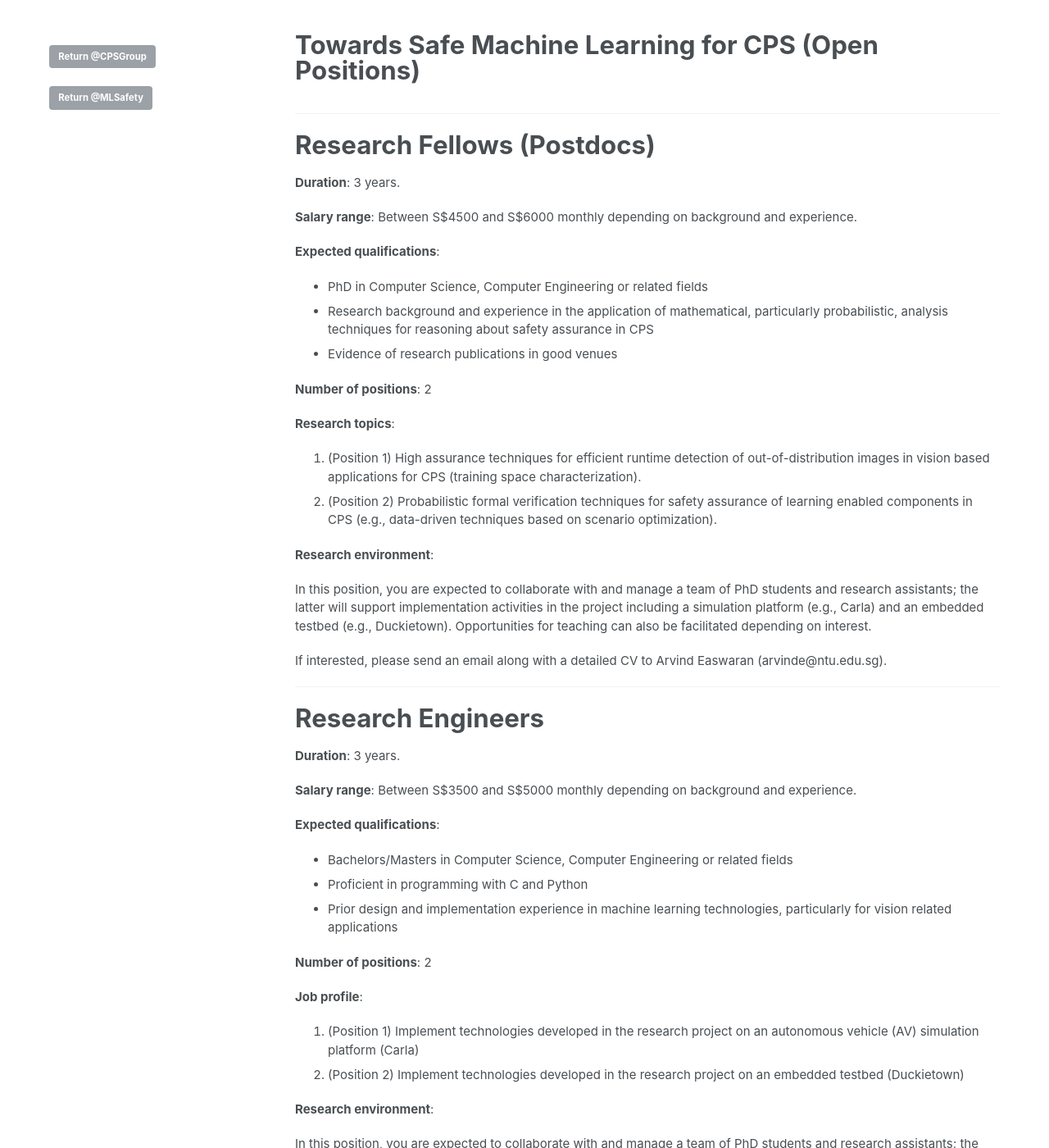
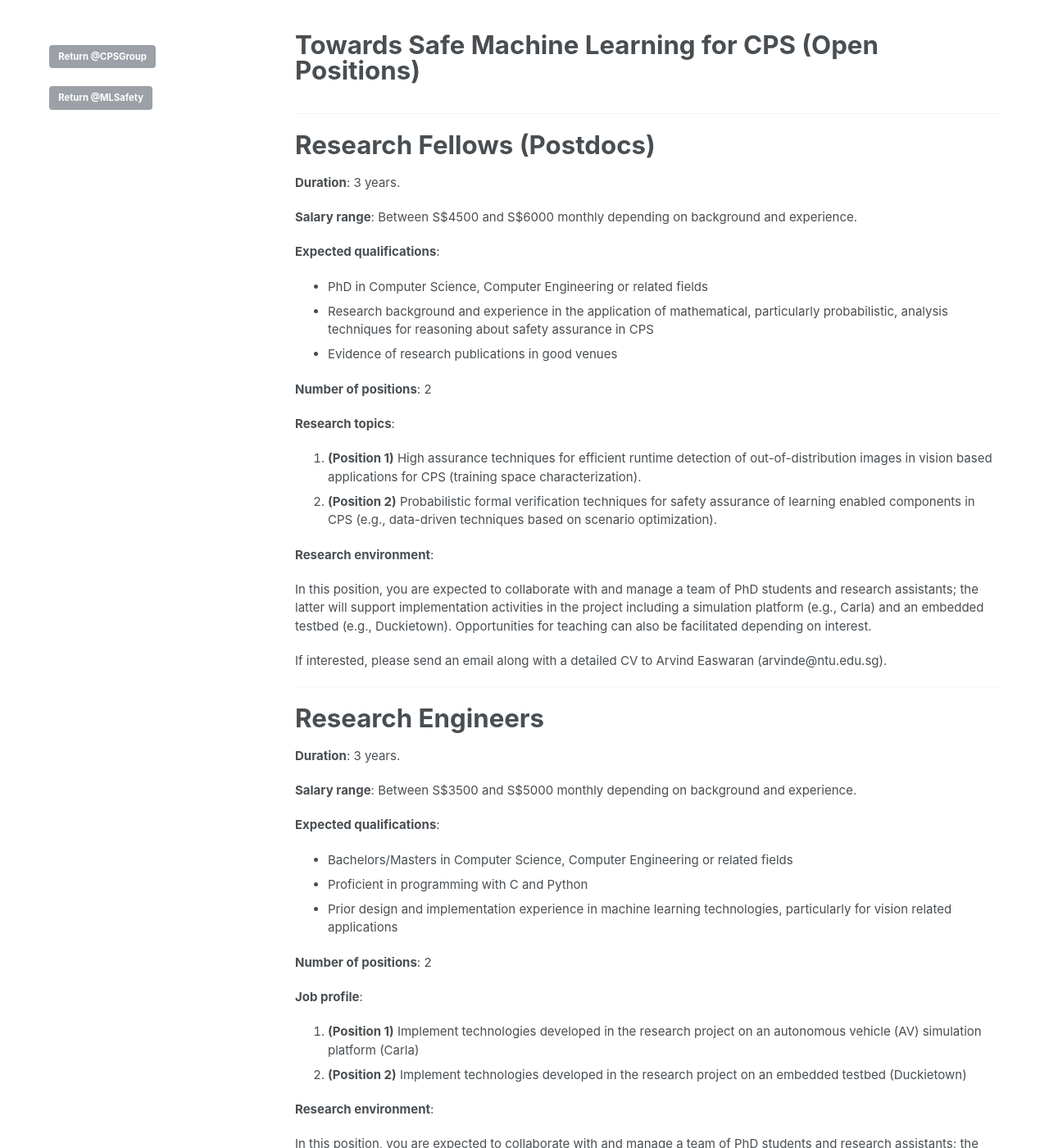
Before and after one commit to CPS-research-group/CPS-research-group.github.io, a Jekyll site: the page built from _pages/ml_safety_open.md, in a window 1280 px wide and 1400 px high. Shown: the whole window at 82% size. Built offline with Jekyll 4.4.1, drawn with Linux system fonts in a browser that asks for light colours.

Commit message:
Updates.

```diff
--- a/_pages/ml_safety_open.md
+++ b/_pages/ml_safety_open.md
@@ -33,8 +33,8 @@
 __Research topics__:
 
   <ol>
-    <li>(Position 1) High assurance techniques for efficient runtime detection of out-of-distribution images in vision based applications for CPS (training space characterization).</li>
-    <li>(Position 2) Probabilistic formal verification techniques for safety assurance of learning enabled components in CPS (e.g., data-driven techniques based on scenario optimization).</li>
+    <li><b>(Position 1)</b> High assurance techniques for efficient runtime detection of out-of-distribution images in vision based applications for CPS (training space characterization).</li>
+    <li><b>(Position 2)</b> Probabilistic formal verification techniques for safety assurance of learning enabled components in CPS (e.g., data-driven techniques based on scenario optimization).</li>
   </ol>
 
 __Research environment__:
@@ -64,8 +64,8 @@
 __Job profile__:
 
   <ol>
-    <li>(Position 1) Implement technologies developed in the research project on an autonomous vehicle (AV) simulation platform (Carla)</li>
-    <li>(Position 2) Implement technologies developed in the research project on an embedded testbed (Duckietown)</li>
+    <li><b>(Position 1)</b> Implement technologies developed in the research project on an autonomous vehicle (AV) simulation platform (Carla)</li>
+    <li><b>(Position 2)</b> Implement technologies developed in the research project on an embedded testbed (Duckietown)</li>
   </ol>
 
 __Research environment__:
```
Also changed, not shown: other parts of _pages/ml_safety_open.md (+1 -1 lines).
